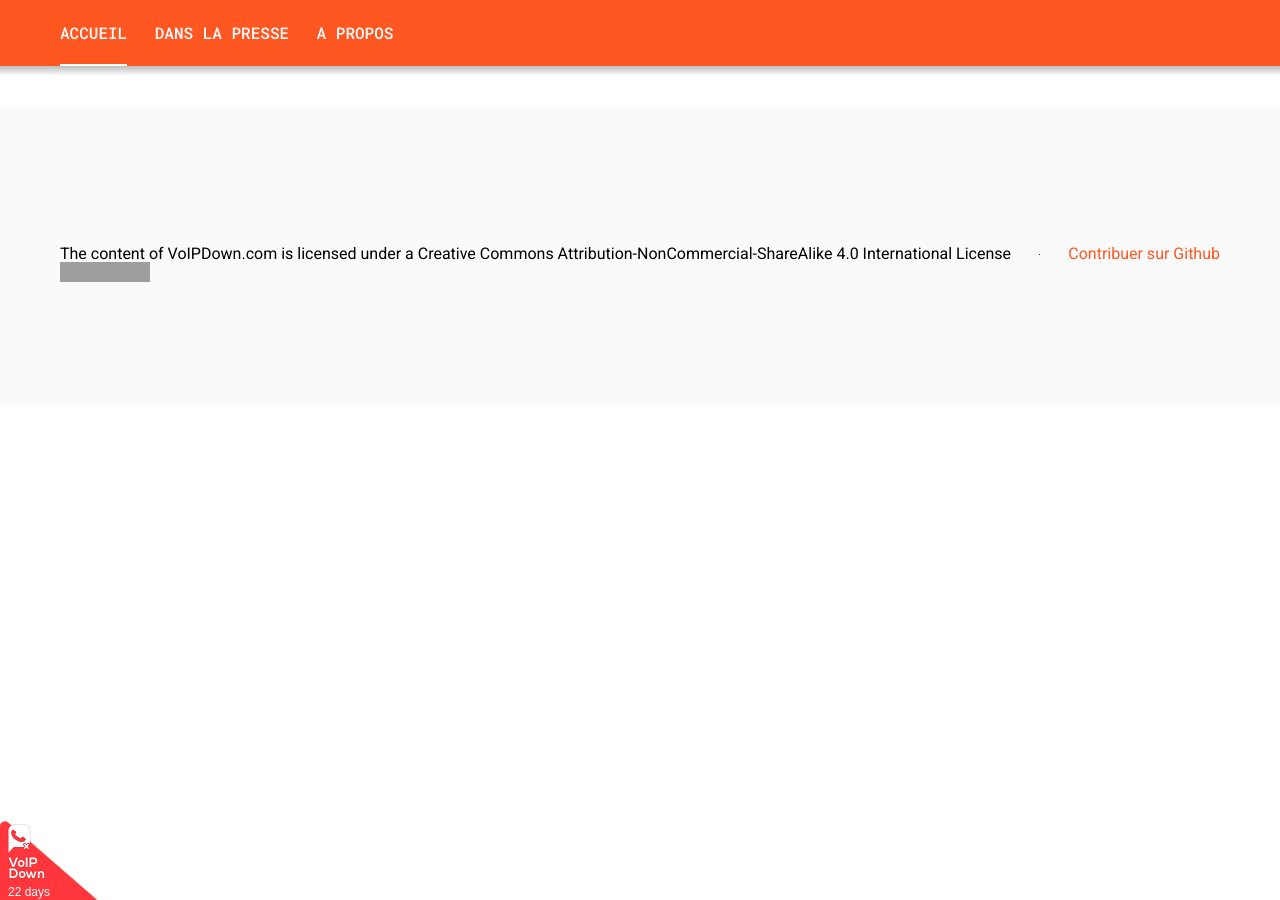
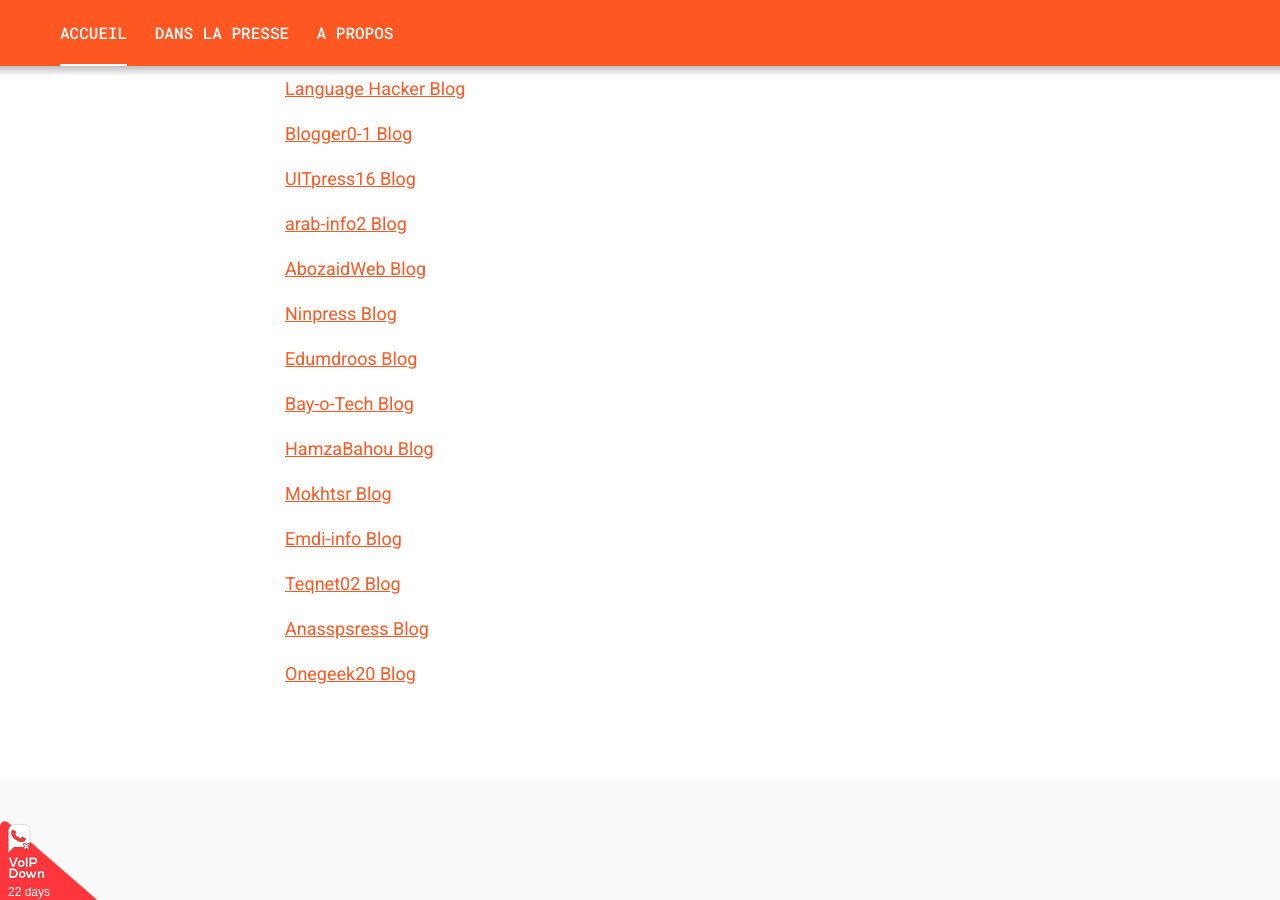
Before and after one commit to VoIPDown/voipdown.github.io, a Jekyll site: the page built from index.markdown, in a window 1280 px wide and 900 px high, scrolled down 6524 px. Built offline with Jekyll 4.4.1, drawn with Linux system fonts in a browser that asks for light colours; some of the changed text lies outside the part shown; grey boxes are pictures that could not be loaded.

Commit message:
Add supporters.

```diff
--- a/_data/supporters.yml
+++ b/_data/supporters.yml
@@ -83,6 +83,10 @@
   link: http://mrc.clubelm.net
   type: company
 
+- name: AliConception.com
+  link: http://www.aliconception.com/
+  type: company
+
 # News sites / Personal sites / Blogs
 
 - name: Th3Professional.com
@@ -135,6 +139,10 @@
 
 - name: imadosis.com
   link: http://www.imadosis.com
+  type: blog
+
+- name: Ayoub-Tech.com
+  link: http://www.ayoub-tech.com
   type: blog
 
 - name: HappyNador.com
@@ -213,6 +221,10 @@
   link: http://www.th3webkeys.com
   type: blog
 
+- name: Arrakmiya.com
+  link: http://www.arrakmiya.com/
+  type: blog
+
 - name: Almohtarif.ga
   link: http://www.almohtarif.ga
   type: blog
@@ -223,6 +235,10 @@
 
 - name: Drousse Web
   link: http://www.drousse-web.com
+  type: blog
+
+- name: TSGEcours.xyz
+  link: http://www.tsgecours.xyz/
   type: blog
 
 - name: Gymsday
@@ -257,11 +273,19 @@
   link: http://www.almohtarifdz.com
   type: blog
 
+- name: hamzaTV.com
+  link: http://www.hamzatv.com/
+  type: blog
+
 - name: Aty9ny Blog
   link: http://aty9ny.blogspot.ch
   type: blog
 
 - name: Th3pc Blog
+  link: http://th3pc.blogspot.com
+  type: blog
+
+- name: Th3WebKeys.com/
   link: http://th3pc.blogspot.com
   type: blog
 
@@ -356,3 +380,39 @@
 - name: AbozaidWeb Blog
   link: http://abozaidweb.blogspot.com.eg
   type: blog
+
+- name: Ninpress Blog
+  link: http://ninpress.blogspot.com/
+  type: blog
+
+- name: Edumdroos Blog
+  link: http://edumdroos.blogspot.com/
+  type: blog
+
+- name: Bay-o-Tech Blog
+  link: http://bay-o-tech.blogspot.com/
+  type: blog
+
+- name: HamzaBahou Blog
+  link: http://hamzabahou.blogspot.com/
+  type: blog
+
+- name: Mokhtsr Blog
+  link: http://mokhtsr.blogspot.com/
+  type: blog
+
+- name: Emdi-info Blog
+  link: http://emdi-info.blogspot.com/
+  type: blog
+
+- name: Teqnet02 Blog
+  link: http://teqnet02.blogspot.com/
+  type: blog
+
+- name: Anasspsress Blog
+  link: http://anasspsress.blogspot.com/
+  type: blog
+
+- name: Onegeek20 Blog
+  link: http://www.onegeek20.blogspot.com/
+  type: blog
```
